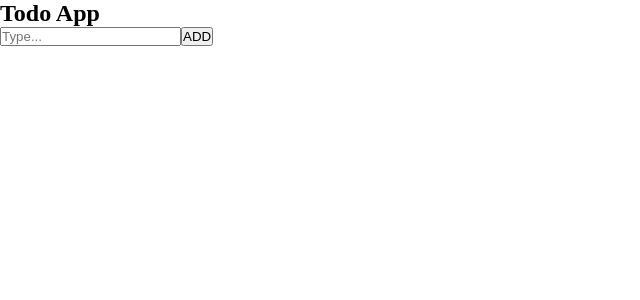
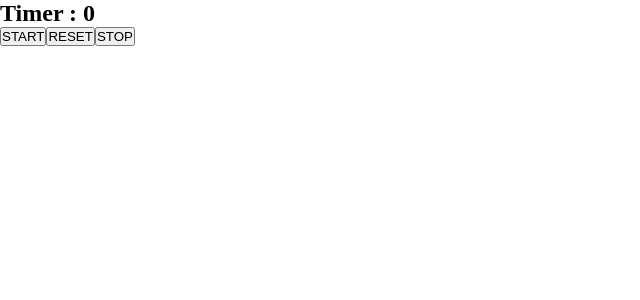
Before and after one commit to jayprakashlohar/react-livecoding-questions, a React (Vite) app: page / in a window 1280 px wide. Shown: the top 300 px of the page, without its empty margins (0-640 px from the left). Built offline with nearby package versions, Linux system fonts and the light colour scheme.

Commit message:
added day-3 timer

```diff
--- /dev/null
+++ b/src/components/TImer/Timer.jsx
@@ -0,0 +1,34 @@
+import { useEffect, useState } from "react";
+
+const Timer = () => {
+  const [start, setStart] = useState(false);
+  const [time, setTime] = useState(0);
+
+  useEffect(() => {
+    let timer;
+    if (start) {
+      timer = setInterval(() => {
+        setTime((prev) => prev + 1);
+      }, 1000);
+    }
+    return () => clearInterval(timer);
+  }, [start]);
+
+  const reset = () => {
+    setTime(0);
+    setStart(false);
+  };
+
+  return (
+    <>
+      <div>
+        <h2>Timer : {time}</h2>
+        <button onClick={() => setStart(true)}>START</button>
+        <button onClick={reset}>RESET</button>
+        <button onClick={() => setStart(false)}>STOP</button>
+      </div>
+    </>
+  );
+};
+
+export default Timer;
--- a/src/components/TodoApp/TodoApp.jsx
+++ b/src/components/TodoApp/TodoApp.jsx
@@ -4,7 +4,6 @@ const TodoApp = () => {
   const [todos, setTodos] = useState([]);
   const [inputValue, setInputValue] = useState("");
   const [editvalue, setEditValue] = useState(-1);
-
 
   const handleClick = (event) => {
      event.preventDefault()
@@ -19,7 +18,6 @@ const TodoApp = () => {
      setInputValue('')
   };
 
-
   const handleEdit = (index) => {
     const itemEdit = todos[index]
     setInputValue(itemEdit)
@@ -31,7 +29,6 @@ const TodoApp = () => {
      newtodo.splice(index,1)
      setTodos(newtodo)
   }
-
 
 
   return (
--- a/src/pages/Home.jsx
+++ b/src/pages/Home.jsx
@@ -1,14 +1,17 @@
-import Counter from "../components/Counter/Counter";
-import InfiniteScroll from "../components/InfiniteScroll/InfiniteScroll";
-import TodoApp from "../components/TodoApp/TodoApp";
+// import Counter from "../components/Counter/Counter";
+// import InfiniteScroll from "../components/InfiniteScroll/InfiniteScroll";
+// import TodoApp from "../components/TodoApp/TodoApp";
+
+import Timer from "../components/TImer/Timer";
 
 const Home = () => {
   return (
     <>
       <div>
         {/* <Counter /> */}
-        <TodoApp />
+        {/* <TodoApp /> */}
         {/* <InfiniteScroll/> */}
+        <Timer/>
       </div>
     </>
   );
```
